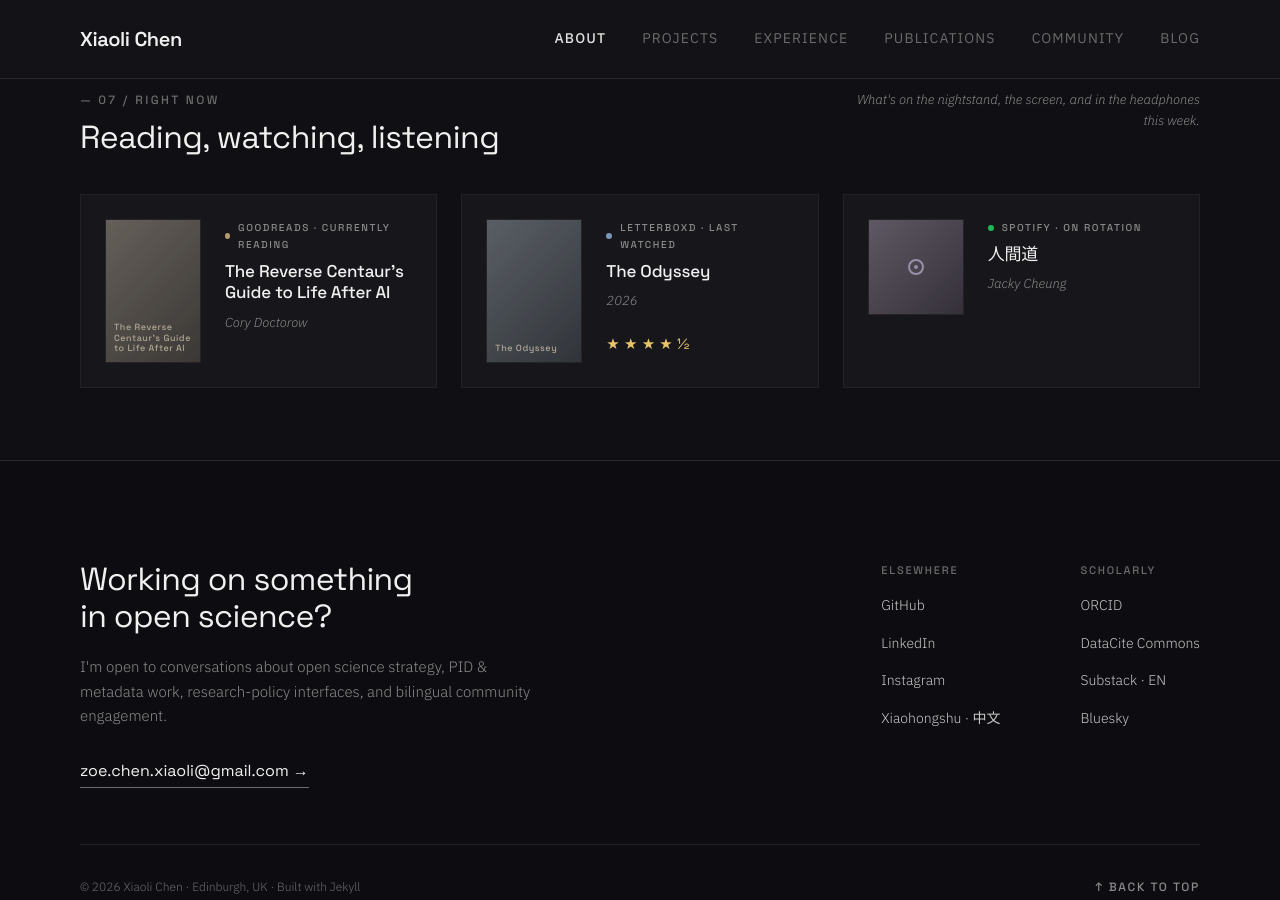
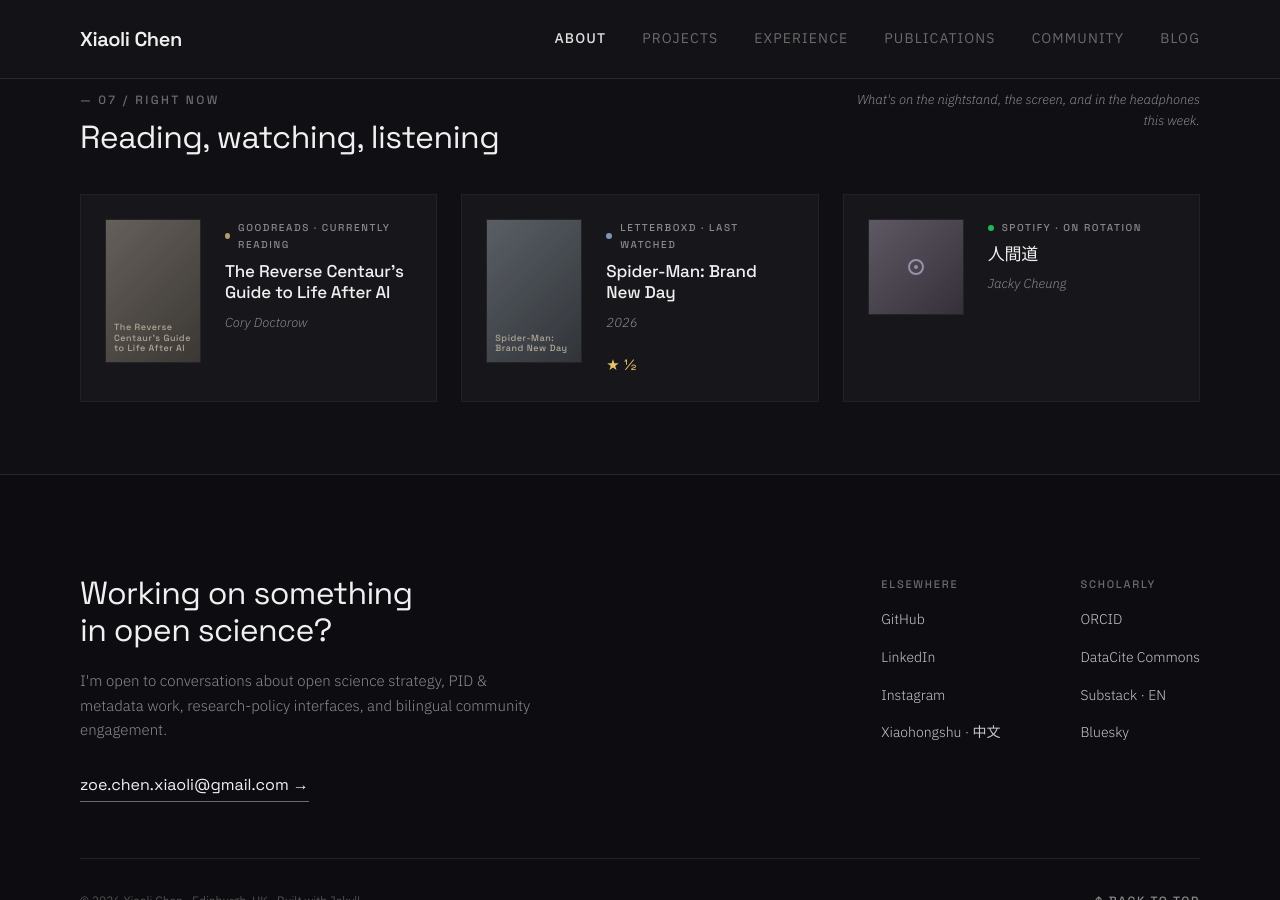
Before and after one commit to xchen101/xchen101.github.io, a Jekyll site: the page built from index.md, in a window 1280 px wide and 900 px high, scrolled down 6696 px. Built offline with Jekyll 4.4.1, drawn with Linux system fonts in a browser that asks for light colours; comment, search, counter and statistics services are not loaded; grey boxes are pictures that could not be loaded.

Commit message:
update: Right Now widget data (auto)

```diff
--- a/_data/now.yml
+++ b/_data/now.yml
@@ -1,4 +1,4 @@
-# Right now — auto-generated by Hermes cron on 2026-07-30 23:00 UTC
+# Right now — auto-generated by Hermes cron on 2026-07-31 05:00 UTC
 # Sources: Goodreads RSS / Letterboxd RSS / Spotify API
 
 reading:
@@ -14,11 +14,11 @@ watching:
   service: "Letterboxd"
   accent: "#7A95B5"
   label: "Last watched"
-  title: "The Odyssey"
+  title: "Spider-Man: Brand New Day"
   year: "2026"
-  rating: 4.5
+  rating: 1.5
   profile_url: "https://letterboxd.com/soyoungsogone/"
-  image: "https://a.ltrbxd.com/resized/film-poster/1/2/5/5/3/9/4/1255394-the-odyssey-2026-0-600-0-900-crop.jpg?v=1eed046d0c"
+  image: "https://a.ltrbxd.com/resized/film-poster/8/7/2/8/7/1/872871-spider-man-brand-new-day-0-600-0-900-crop.jpg?v=ebe6beb4fc"
 
 listening:
   service: "Spotify"
```
